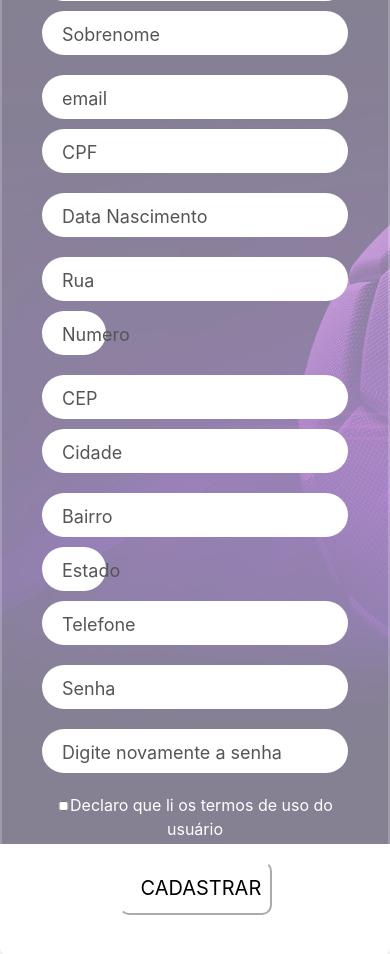
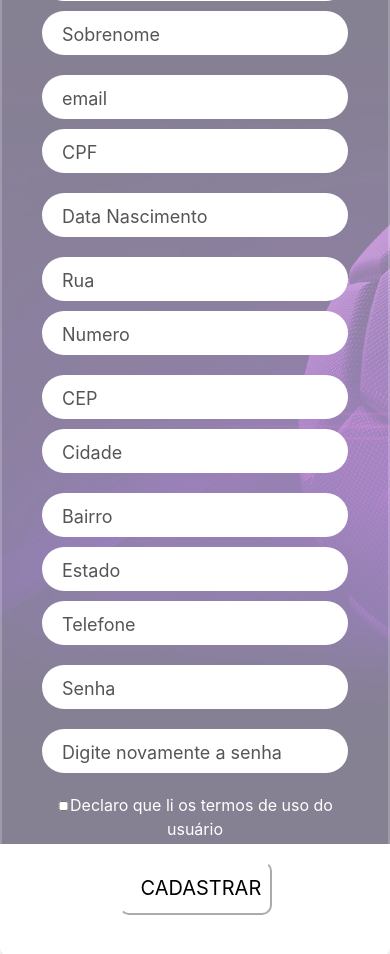
Before and after one commit to aligadigital/olheirodigital, a React (Create React App) app: page /player/register in a window 390 px wide. Shown: the top 954 px of the page. Built offline with nearby package versions, Linux system fonts and the light colour scheme; the HTML template or start-up script is replaced by a standard one.

Commit message:
change to cel phone.

```diff
--- a/src/Components/Player/Register/Register.css
+++ b/src/Components/Player/Register/Register.css
@@ -72,6 +72,7 @@
   justify-content: center;
   align-items: center;
   padding-right: 10%;
+  overflow: scroll;
 }
 
 .input-button{
@@ -122,16 +123,19 @@
     top: -1px;
     font-size: 8px;
     opacity: 1;
+    overflow: scroll;
   }
 
   .input-box-register input:not(:focus):placeholder-shown + .place {
     top: 10px;
     font-size: 18px;
     opacity: 1;
+    overflow: scroll;
   }
 
   .input-box-register input::placeholder {
     color: transparent;
+    overflow: scroll;
   }
 
   .validation-enable {
@@ -180,4 +184,8 @@
       margin-right: 0;
       margin-bottom: 10px;
     }
+    .short-input {
+      flex: 0 0 10%;
+      width: 100%;
+    }
   }
--- a/src/Components/Player/Register/Register.jsx
+++ b/src/Components/Player/Register/Register.jsx
@@ -108,11 +108,10 @@ function PlayerRegister()  {
             </label>
           </div>
           <div className="input-box-register">
-          <div className="input-button">
-          <button type='submit'>CADASTRAR</button>
+            <div className="input-button">
+              <button type='submit'>CADASTRAR</button>
+            </div>
           </div>
-      </div>
-
         </form>
       </div>
     </div>
```
